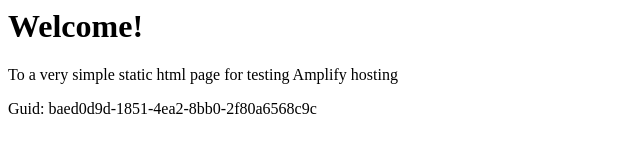
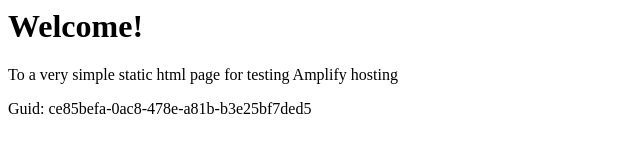
Before and after one commit to aws-aemilia-bom/Github-PR-Commit-Integration-Test-DoNotTouch-GithubWebhookPreviewCanaryTest-v1-preprod-ap-south-1, a website: page src/index.html in a window 1280 px wide. Shown: the full height of the page, 0-640 px from the left. Drawn offline with Linux system fonts and the light colour scheme.

Commit message:
commit from integ tests

```diff
--- a/src/index.html
+++ b/src/index.html
@@ -12,6 +12,6 @@
 <body>
     <h1>Welcome!</h1>
     <p>To a very simple static html page for testing Amplify hosting</p>
-    <p>Guid: baed0d9d-1851-4ea2-8bb0-2f80a6568c9c</p></body>
+    <p>Guid: ce85befa-0ac8-478e-a81b-b3e25bf7ded5</p></body>
 
 </html>
```
